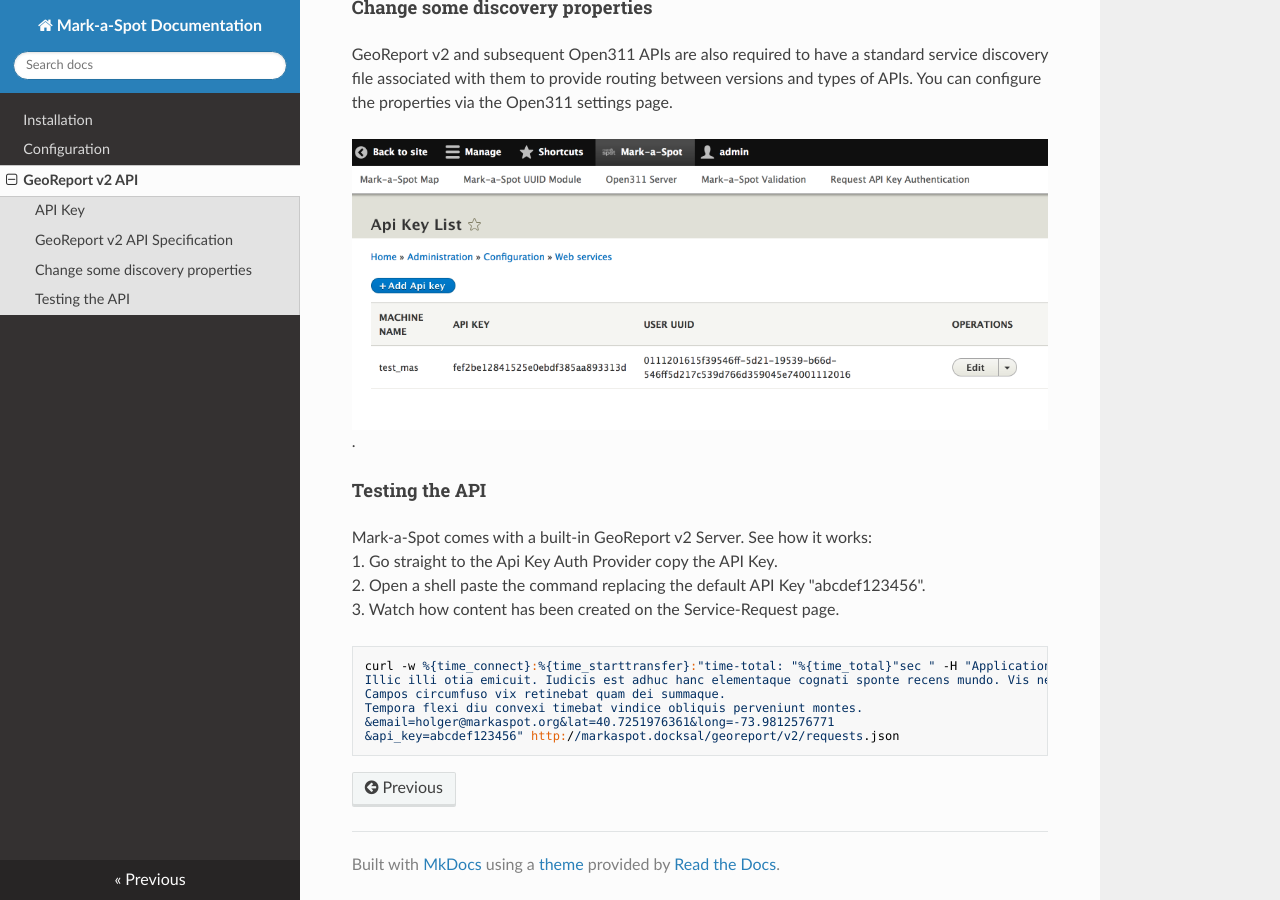
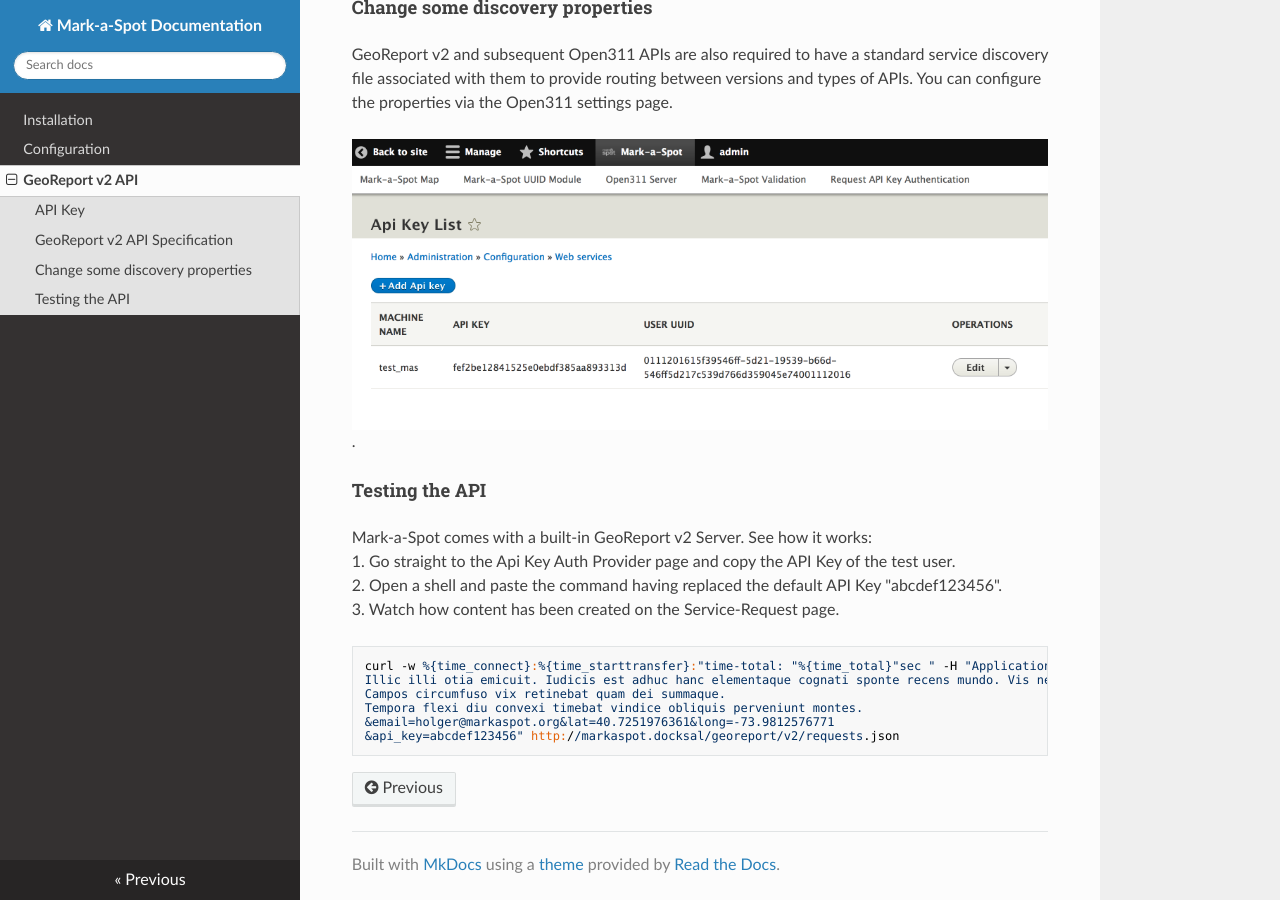
Before and after one commit to markaspot/docs, an MkDocs documentation site: the page built from docs/api.md, in a window 1280 px wide and 900 px high, scrolled down 889 px. Built offline with MkDocs 1.6.1, drawn with Linux system fonts in a browser that asks for light colours; nearby versions of some CDN libraries; old or Windows-style settings are respelled for this version of MkDocs.

Commit message:
Restructure text and fix some typos

````diff
--- a/docs/api.md
+++ b/docs/api.md
@@ -22,8 +22,8 @@ GeoReport v2 and subsequent Open311 APIs are also required to have a standard se
 
 #### Testing the API
 Mark-a-Spot comes with a built-in GeoReport v2 Server. See how it works:
-1. Go straight to the  Api Key Auth Provider copy the API Key.
-2. Open a shell paste the command replacing the default API Key "abcdef123456".
+1. Go straight to the  Api Key Auth Provider page and copy the API Key of the test user.
+2. Open a shell and paste the command having replaced the default API Key "abcdef123456".
 3. Watch how content has been created on the Service-Request page.
 
 ```
````
Also changed, not shown: docs/configuration.md (+3 -4 lines).
